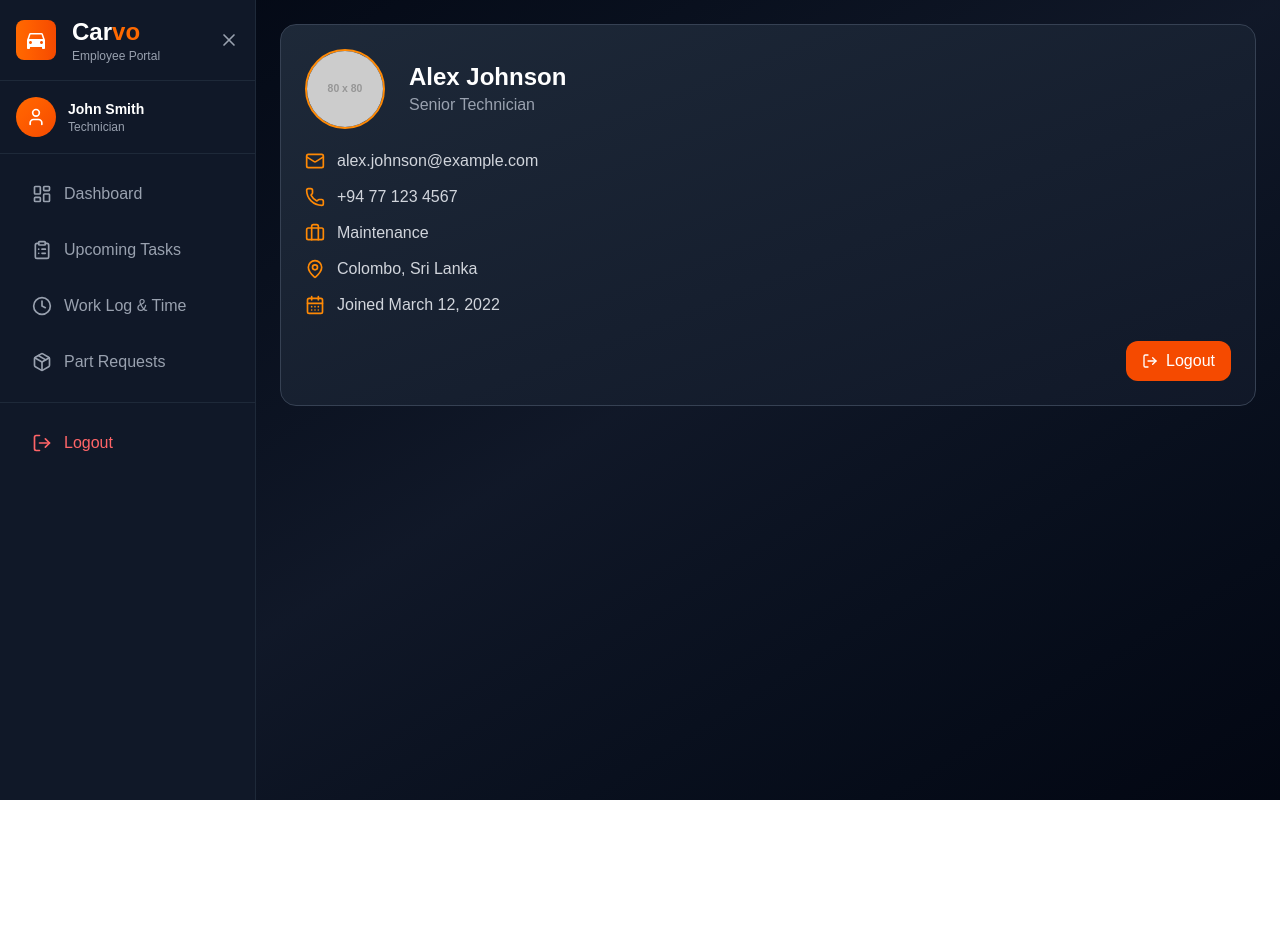
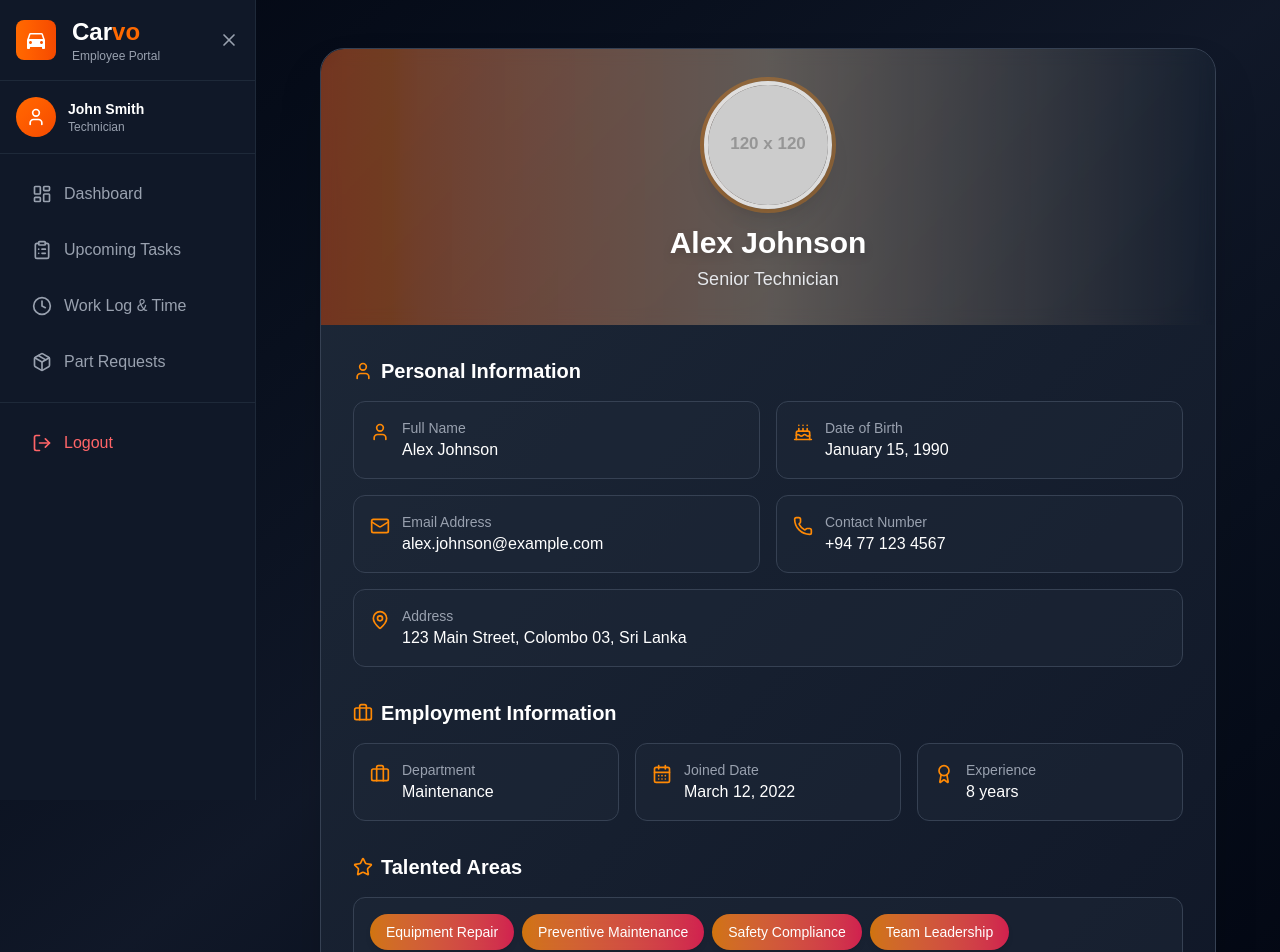
Before and after one commit to ravndu-dlshan/asms-frontend, a Next.js app: page /employee/profile in a window 1280 px wide. Shown: the top 952 px of the page. Before the commit the page ends 800 px from the top, so only its background shows below. Built offline with nearby package versions, Linux system fonts and the light colour scheme.

Commit message:
feat: update employee profile

```diff
--- a/src/app/employee/profile/page.tsx
+++ b/src/app/employee/profile/page.tsx
@@ -1,16 +1,19 @@
 'use client';
 
 import React, { useState, useEffect } from 'react';
-import { LogOut, User, Mail, Phone, MapPin, CalendarDays, Briefcase } from 'lucide-react';
+import { LogOut, User, Mail, Phone, MapPin, CalendarDays, Briefcase, Award, Star, Cake } from 'lucide-react';
 
 interface UserProfile {
   name: string;
-  role: string;
+  position: string;
   email: string;
   phone: string;
   department?: string;
-  location?: string;
+  address?: string;
+  dateOfBirth?: string;
   joinedDate?: string;
+  experience?: string;
+  talentedAreas?: string[];
   profileImage?: string;
 }
 
@@ -37,13 +40,16 @@ export default function ProfileSection() {
   useEffect(() => {
     setUser({
       name: 'Alex Johnson',
-      role: 'Senior Technician',
+      position: 'Senior Technician',
       email: 'alex.johnson@example.com',
       phone: '+94 77 123 4567',
       department: 'Maintenance',
-      location: 'Colombo, Sri Lanka',
+      address: '123 Main Street, Colombo 03, Sri Lanka',
+      dateOfBirth: 'January 15, 1990',
       joinedDate: 'March 12, 2022',
-      profileImage: 'https://via.placeholder.com/80',
+      experience: '8 years',
+      talentedAreas: ['Equipment Repair', 'Preventive Maintenance', 'Safety Compliance', 'Team Leadership'],
+      profileImage: 'https://via.placeholder.com/120',
     });
   }, []);
 
@@ -54,52 +60,145 @@ export default function ProfileSection() {
   if (!user) return null;
 
   return (
-    <div className="bg-gradient-to-br from-gray-800 to-gray-900 border border-gray-700 rounded-2xl p-6 text-white relative transition">
-      <div className="flex items-center gap-6">
+    <div className="min-h-screen p-6 flex items-center justify-center">
+      <div className="max-w-4xl w-full">
+        {/* Profile Card */}
+        <div className="bg-gradient-to-br from-gray-800 to-gray-900 border border-gray-700 rounded-3xl shadow-2xl overflow-hidden">
+
+          {/* Header Section with Profile Image */}
+          <div className="bg-gradient-to-r from-orange-600/40 via-orange-200/30 to-orange-200/600 p-8 text-center relative backdrop-blur-sm">
+            <div className="flex flex-col items-center">
               <img
                 src={user.profileImage}
                 alt={user.name}
-          className="w-20 h-20 rounded-full border-2 border-orange-400 object-cover"
+                className="w-32 h-32 rounded-full border-4 border-white/80 shadow-xl object-cover mb-4 ring-4 ring-orange-400/30"
               />
-        <div>
-          <h2 className="text-2xl font-semibold">{user.name}</h2>
-          <p className="text-gray-400">{user.role}</p>
+              <h1 className="text-3xl font-bold text-white mb-1 drop-shadow-lg">{user.name}</h1>
+              <p className="text-gray-200 text-lg font-medium drop-shadow">{user.position}</p>
             </div>
           </div>
 
-      {/* 🔹 User details */}
-      <div className="mt-5 space-y-3 text-gray-300">
-        <div className="flex items-center gap-3">
-          <Mail className="w-5 h-5 text-orange-400" />
-          <span>{user.email}</span>
+          {/* Main Content */}
+          <div className="p-8">
+            {/* Personal Information Section */}
+            <div className="mb-8">
+              <h2 className="text-xl font-semibold text-white mb-4 flex items-center gap-2">
+                <User className="w-5 h-5 text-orange-400" />
+                Personal Information
+              </h2>
+              <div className="grid grid-cols-1 md:grid-cols-2 gap-4">
+                <div className="bg-gray-800/50 rounded-xl p-4 border border-gray-700">
+                  <div className="flex items-start gap-3">
+                    <User className="w-5 h-5 text-orange-400 mt-1 flex-shrink-0" />
+                    <div>
+                      <p className="text-gray-400 text-sm">Full Name</p>
+                      <p className="text-white font-medium">{user.name}</p>
                     </div>
-        <div className="flex items-center gap-3">
-          <Phone className="w-5 h-5 text-orange-400" />
-          <span>{user.phone}</span>
-        </div>
-        <div className="flex items-center gap-3">
-          <Briefcase className="w-5 h-5 text-orange-400" />
-          <span>{user.department}</span>
-        </div>
-        <div className="flex items-center gap-3">
-          <MapPin className="w-5 h-5 text-orange-400" />
-          <span>{user.location}</span>
-        </div>
-        <div className="flex items-center gap-3">
-          <CalendarDays className="w-5 h-5 text-orange-400" />
-          <span>Joined {user.joinedDate}</span>
                   </div>
                 </div>
 
-      {/* 🔹 Logout Button */}
-      <div className="mt-6 flex justify-end">
-        <button
-          onClick={handleLogout}
-          className="flex items-center gap-2 bg-orange-600 hover:bg-orange-700 cursor-pointer text-white px-4 py-2 rounded-xl transition"
+                <div className="bg-gray-800/50 rounded-xl p-4 border border-gray-700">
+                  <div className="flex items-start gap-3">
+                    <Cake className="w-5 h-5 text-orange-400 mt-1 flex-shrink-0" />
+                    <div>
+                      <p className="text-gray-400 text-sm">Date of Birth</p>
+                      <p className="text-white font-medium">{user.dateOfBirth}</p>
+                    </div>
+                  </div>
+                </div>
+
+                <div className="bg-gray-800/50 rounded-xl p-4 border border-gray-700">
+                  <div className="flex items-start gap-3">
+                    <Mail className="w-5 h-5 text-orange-400 mt-1 flex-shrink-0" />
+                    <div>
+                      <p className="text-gray-400 text-sm">Email Address</p>
+                      <p className="text-white font-medium break-all">{user.email}</p>
+                    </div>
+                  </div>
+                </div>
+
+                <div className="bg-gray-800/50 rounded-xl p-4 border border-gray-700">
+                  <div className="flex items-start gap-3">
+                    <Phone className="w-5 h-5 text-orange-400 mt-1 flex-shrink-0" />
+                    <div>
+                      <p className="text-gray-400 text-sm">Contact Number</p>
+                      <p className="text-white font-medium">{user.phone}</p>
+                    </div>
+                  </div>
+                </div>
+
+                <div className="bg-gray-800/50 rounded-xl p-4 border border-gray-700 md:col-span-2">
+                  <div className="flex items-start gap-3">
+                    <MapPin className="w-5 h-5 text-orange-400 mt-1 flex-shrink-0" />
+                    <div>
+                      <p className="text-gray-400 text-sm">Address</p>
+                      <p className="text-white font-medium">{user.address}</p>
+                    </div>
+                  </div>
+                </div>
+              </div>
+            </div>
+
+            {/* Employment Information Section */}
+            <div className="mb-8">
+              <h2 className="text-xl font-semibold text-white mb-4 flex items-center gap-2">
+                <Briefcase className="w-5 h-5 text-orange-400" />
+                Employment Information
+              </h2>
+              <div className="grid grid-cols-1 md:grid-cols-3 gap-4">
+                <div className="bg-gray-800/50 rounded-xl p-4 border border-gray-700">
+                  <div className="flex items-start gap-3">
+                    <Briefcase className="w-5 h-5 text-orange-400 mt-1 flex-shrink-0" />
+                    <div>
+                      <p className="text-gray-400 text-sm">Department</p>
+                      <p className="text-white font-medium">{user.department}</p>
+                    </div>
+                  </div>
+                </div>
+
+                <div className="bg-gray-800/50 rounded-xl p-4 border border-gray-700">
+                  <div className="flex items-start gap-3">
+                    <CalendarDays className="w-5 h-5 text-orange-400 mt-1 flex-shrink-0" />
+                    <div>
+                      <p className="text-gray-400 text-sm">Joined Date</p>
+                      <p className="text-white font-medium">{user.joinedDate}</p>
+                    </div>
+                  </div>
+                </div>
+
+                <div className="bg-gray-800/50 rounded-xl p-4 border border-gray-700">
+                  <div className="flex items-start gap-3">
+                    <Award className="w-5 h-5 text-orange-400 mt-1 flex-shrink-0" />
+                    <div>
+                      <p className="text-gray-400 text-sm">Experience</p>
+                      <p className="text-white font-medium">{user.experience}</p>
+                    </div>
+                  </div>
+                </div>
+              </div>
+            </div>
+
+            {/* Talented Areas Section */}
+            <div>
+              <h2 className="text-xl font-semibold text-white mb-4 flex items-center gap-2">
+                <Star className="w-5 h-5 text-orange-400" />
+                Talented Areas
+              </h2>
+              <div className="bg-gray-800/50 rounded-xl p-4 border border-gray-700">
+                <div className="flex flex-wrap gap-2">
+                  {user.talentedAreas?.map((area, index) => (
+                    <span
+                      key={index}
+                      className="bg-gradient-to-r from-orange-400/80 to-rose-500/80 text-white px-4 py-2 rounded-full text-sm font-medium shadow-md backdrop-blur-sm"
                     >
-          <LogOut className="w-4 h-4" />
-          Logout
-        </button>
+                      {area}
+                    </span>
+                  ))}
+                </div>
+              </div>
+            </div>
+          </div>
+        </div>
       </div>
     </div>
   );
```
Lines whose indentation alone changed are shown as unchanged.
